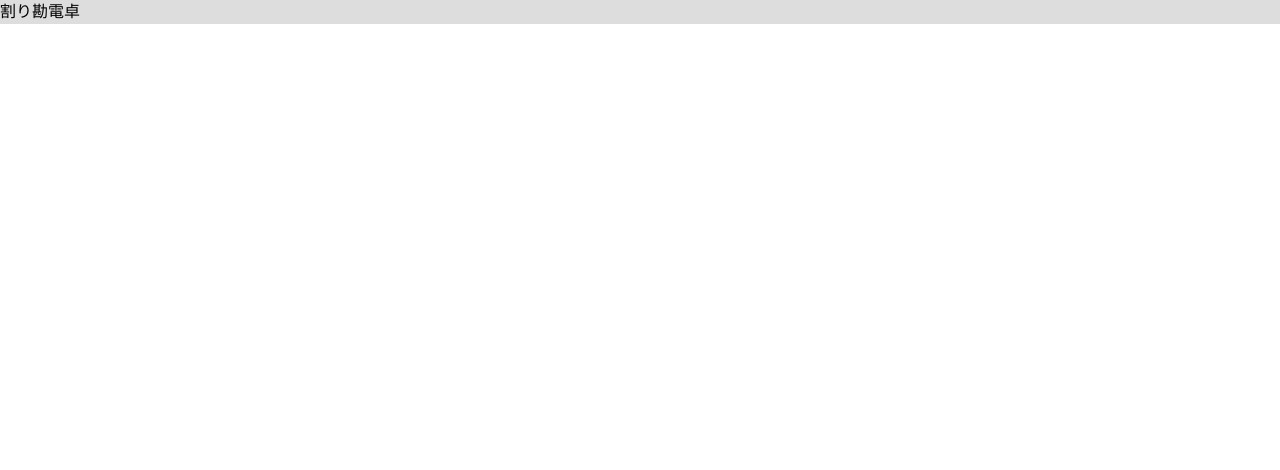
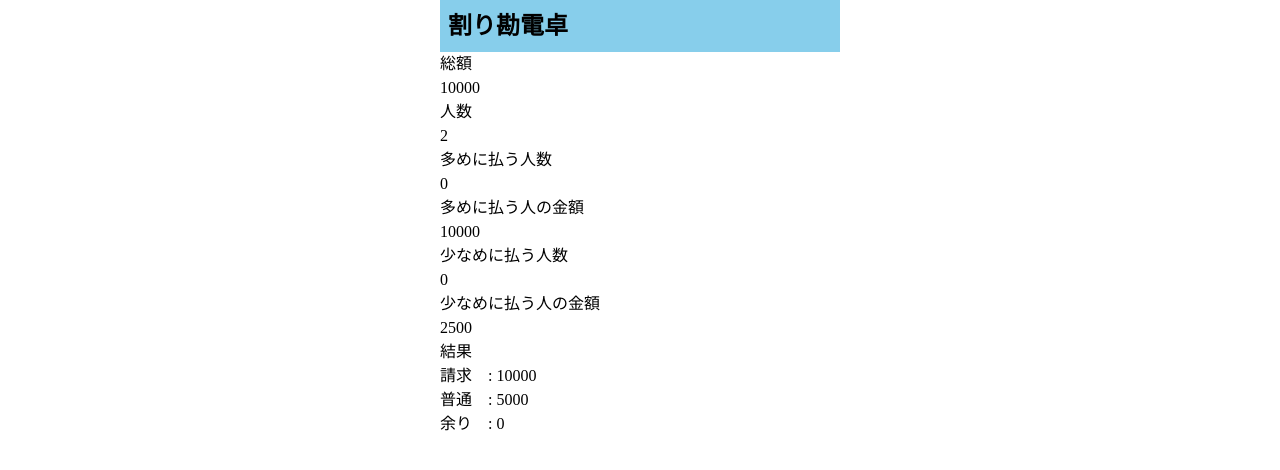
Before and after one commit to szkyudi/bariwarukun, a Next.js app: page / in a window 1280 px wide. Shown: the top 470 px of the page. Built offline with nearby package versions, Linux system fonts and the light colour scheme.

Commit message:
add: 仮デザイン実装

```diff
--- /dev/null
+++ b/components/Calculator.tsx
@@ -0,0 +1,37 @@
+import { useRecoilValue } from "recoil"
+import { peopleNumState, resultState } from "../states/calculator"
+import { BigMoneyInput } from "./BigMoneyInput"
+import { BigMoneyPeopleNumInput } from "./BigMoneyPeopleNumInput"
+import { SmallMoneyInput } from "./SmallMoneyInput"
+import { SmallMoneyPeopleNumInput } from "./SmallMoneyPeopleNumInput"
+import { TotalMoneyInput } from "./TotalMoneyInput"
+import { TotalPeopleNumInput } from "./TotalPeopleNumInput"
+
+export const Calculator = () => {
+  const result = useRecoilValue(resultState);
+  const peopleNum = useRecoilValue(peopleNumState);
+  return (
+    <>
+      <h2>総額</h2>
+      <TotalMoneyInput />
+      <h2>人数</h2>
+      <TotalPeopleNumInput />
+      <h2>多めに払う人数</h2>
+      <BigMoneyPeopleNumInput />
+      <h2>多めに払う人の金額</h2>
+      <BigMoneyInput />
+      <h2>少なめに払う人数</h2>
+      <SmallMoneyPeopleNumInput />
+      <h2>少なめに払う人の金額</h2>
+      <SmallMoneyInput />
+      <h2>結果</h2>
+      <ul>
+        <li>請求　: {result.total}</li>
+        <li>普通　: {result.normal}</li>
+        {peopleNum.big !== 0 && <li>多め　: {result.big}</li>}
+        {peopleNum.small !== 0 && <li>少なめ: {result.small}</li>}
+        <li>余り　: {result.remaining}</li>
+      </ul>
+    </>
+  )
+}
--- a/components/Header.tsx
+++ b/components/Header.tsx
@@ -8,6 +8,9 @@ export const Header = () => (
 
 const styles = {
   header: css`
-    background: #ddd;
+    background: skyblue;
+    font-size: 24px;
+    font-weight: bold;
+    padding: 8px;
   `,
 }
--- a/pages/index.tsx
+++ b/pages/index.tsx
@@ -1,9 +1,19 @@
+import { css } from "@emotion/react"
+import { Calculator } from "../components/Calculator"
 import { Header } from "../components/Header"
 
 const Home = () => (
-  <>
+  <div css={styles.container}>
     <Header />
-  </>
+    <Calculator />
+  </div>
 )
 
+const styles = {
+  container: css`
+    max-width: 400px;
+    margin: 0 auto;
+  `,
+}
+
 export default Home
```
